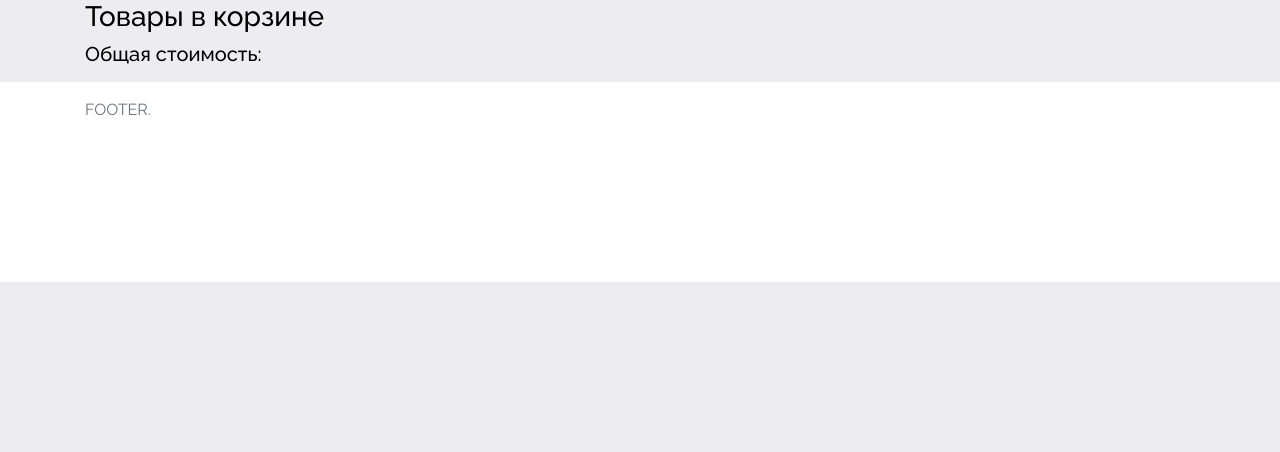
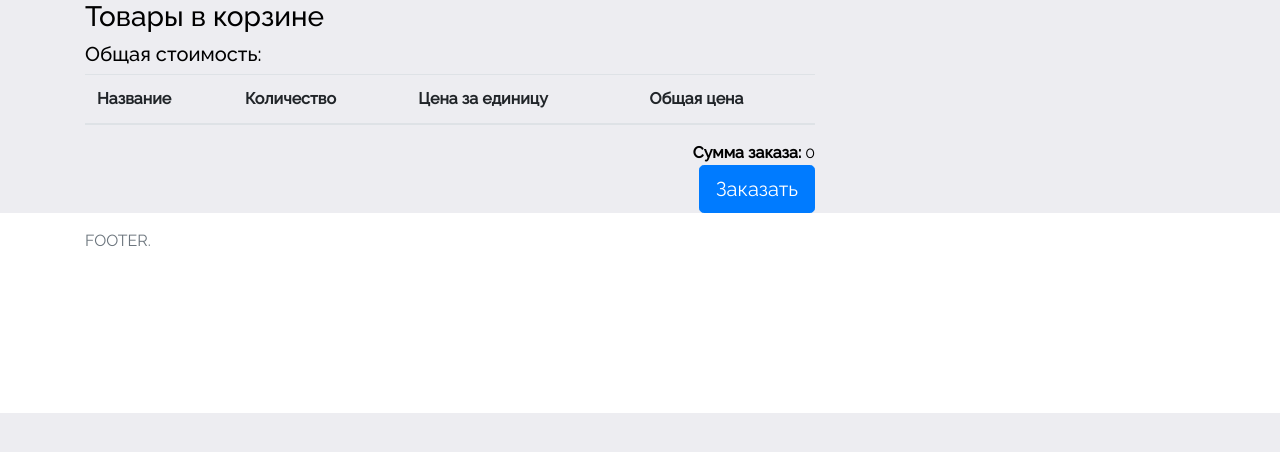
Before and after one commit to Ser-guz/Internet-store, a Django app: page /checkout/ in a window 1280 px wide. Shown: the part 60-512 px from the top of the page. Run offline with Django 3.2, Linux system fonts and the light colour scheme; data comes from the database, SQL or seed files in the repository; lists and menus that the app fills with data are empty; some libraries are stand-ins or nearby versions.

Commit message:
Page checkout - second commit

```diff
--- a/static/js/scripts.js
+++ b/static/js/scripts.js
@@ -1,4 +1,4 @@
-$(document).ready(function() {
+$(document).ready(function () {
   var form = $("#form_buying_product");
   console.log(form);
 
@@ -27,7 +27,7 @@ $(document).ready(function() {
       data: data,
       cache: true,
       // функция success() вызывается, если успешно получен ответ с сервера
-      success: function(data) {
+      success: function (data) {
         console.log("OK");
         console.log(data.products_total_amount);
         if (data.products_total_amount || data.products_total_amount == 0) {
@@ -37,7 +37,7 @@ $(document).ready(function() {
           console.log(data.products);
           $(".basket-items ul").html(""); // очищение кода html внутри блока, в которой функция делает запись.
           // Проход по каждому элементу, у которого k - это индекс, v - значение
-          $.each(data.products, function(k, v) {
+          $.each(data.products, function (k, v) {
             $(".basket-items ul").append(
               "<li>" +
               v.name +
@@ -54,14 +54,14 @@ $(document).ready(function() {
           });
         }
       },
-      error: function() {
+      error: function () {
         console.log("error");
       }
     });
   }
 
   //   Присоединение события
-  form.on("submit", function(e) {
+  form.on("submit", function (e) {
     // блокировка обновления страницы при нажатии кнопки
     e.preventDefault();
     // взятие данных из форм с id, ссылка на кот. осущ-ся через #
@@ -83,23 +83,46 @@ $(document).ready(function() {
     $(".basket-items").removeClass("d-none");
   }
 
-  $(".basket-container").on("click", function(e) {
+  $(".basket-container").on("click", function (e) {
     e.preventDefault();
     showingBasket();
   });
-  $(".basket-container").mouseover(function(e) {
+  $(".basket-container").mouseover(function (e) {
     e.preventDefault();
     showingBasket();
   });
-  $(".basket-container").mouseout(function(e) {
+  $(".basket-container").mouseout(function (e) {
     e.preventDefault();
     showingBasket();
   });
   // удаление записи в меню "корзина" на нав.баре, но нет удаления товаров из базы данных
-  $(document).on("click", ".delete-item", function(e) {
+  $(document).on("click", ".delete-item", function (e) {
     e.preventDefault();
     product_id = $(this).data("product_id");
     amount = 0;
     basket_updating(product_id, amount, (is_delete = true));
   });
+
+  function calculating_basket_price() {
+    var total_order_price = 0
+    // Цикл each с суммированием суммы заказа по ячейкам с классом=total_product_in_basket_price
+    $('.total-product-in-basket-price').each(function () {
+      total_order_price += parseFloat($(this).text());
     });
+    // Передача суммы заказа в ячейку таблицы с id=total_order_price
+    $('#total_order_price').text(total_order_price);
+    console.log(total_order_price)
+  };
+
+  // Отслеживание изменения значения в ячейке с классом="product-in-basket-amount" и вызов при изменении функции
+  $(document).on('change', ".product-in-basket-amount", function () {
+    var current_amount = $(this).val(); // взятие текущего количества продуктов из значения инпута
+    var current_tr = $(this).closest('tr'); // нашли ближайшую строку к инпуту
+    var current_price = parseFloat(current_tr.find('.product-price').text()).toFixed(2); // в найденной строке искать спан с классом=""
+    var total_price = parseFloat(current_amount * current_price).toFixed(2);
+    current_tr.find('.total-product-in-basket-price').text(total_price);
+    calculating_basket_price();
+  })
+
+  calculating_basket_price();
+});
--- a/templates/orders/checkout.html
+++ b/templates/orders/checkout.html
@@ -2,20 +2,52 @@
 
 <div class="container">
   <div class="row">
-    <div class="col-lg-12">
+    <div class="col-lg-8 col-lh-offset-2">
       <h3>Товары в корзине</h3>
       <h5>Общая стоимость:</h5>
 
-      <ul>
-        {% for product_in_basket in products_in_basket %}
-        <li>
-          {{ product_in_basket.product.name }}, {{product_in_basket.amount }}
-          шт. по {{ product_in_basket.price_per_item }} руб. =
-          {{ product_in_basket.price_total }} руб.
-          <a class="delete-item" href="" data-product_id="{{ product.id }}">x</a>
-        </li>
-        {% endfor %}
-      </ul>
+      <form>
+        <table class="table text-left">
+          <thead>
+            <tr>
+              <th>Название</th>
+              <th>Количество</th>
+              <th>Цена за единицу</th>
+              <th>Общая цена</th>
+            </tr>
+          </thead>
+          <tbody>
+            {% for product_in_basket in products_in_basket %}
+            <tr>
+              <td>{{ product_in_basket.product.name }}</td>
+              <td>
+                <input value="{{ product_in_basket.amount }}" type="number" class="product-in-basket-amount" />
+              </td>
+              <td>
+                <span class="product-price">
+                  {{ product_in_basket.price_per_item }}
+                </span>
+              </td>
+              <td>
+                <!-- В jQuery может вызываться только один id, поэтому для второго вызова используем класс. -->
+                <span class="total-product-in-basket-price">
+                  {{ product_in_basket.price_total }}
+                </span>
+              </td>
+            </tr>
+            {% endfor %}
+          </tbody>
+        </table>
+        <div class="text-right">
+          <b>Сумма заказа: </b><span id="total_order_price"></span>
+        </div>
+
+        <div class="text-right">
+          <button type="submit" class="btn btn-primary btn-lg">Заказать</button>
+        </div>
+
+
+      </form>
     </div>
   </div>
 </div>
```
Also changed, not shown: orders/models.py (+22 -22 lines), templates/products/product.html (+14 -13 lines). Lines whose indentation alone changed are shown as unchanged.
